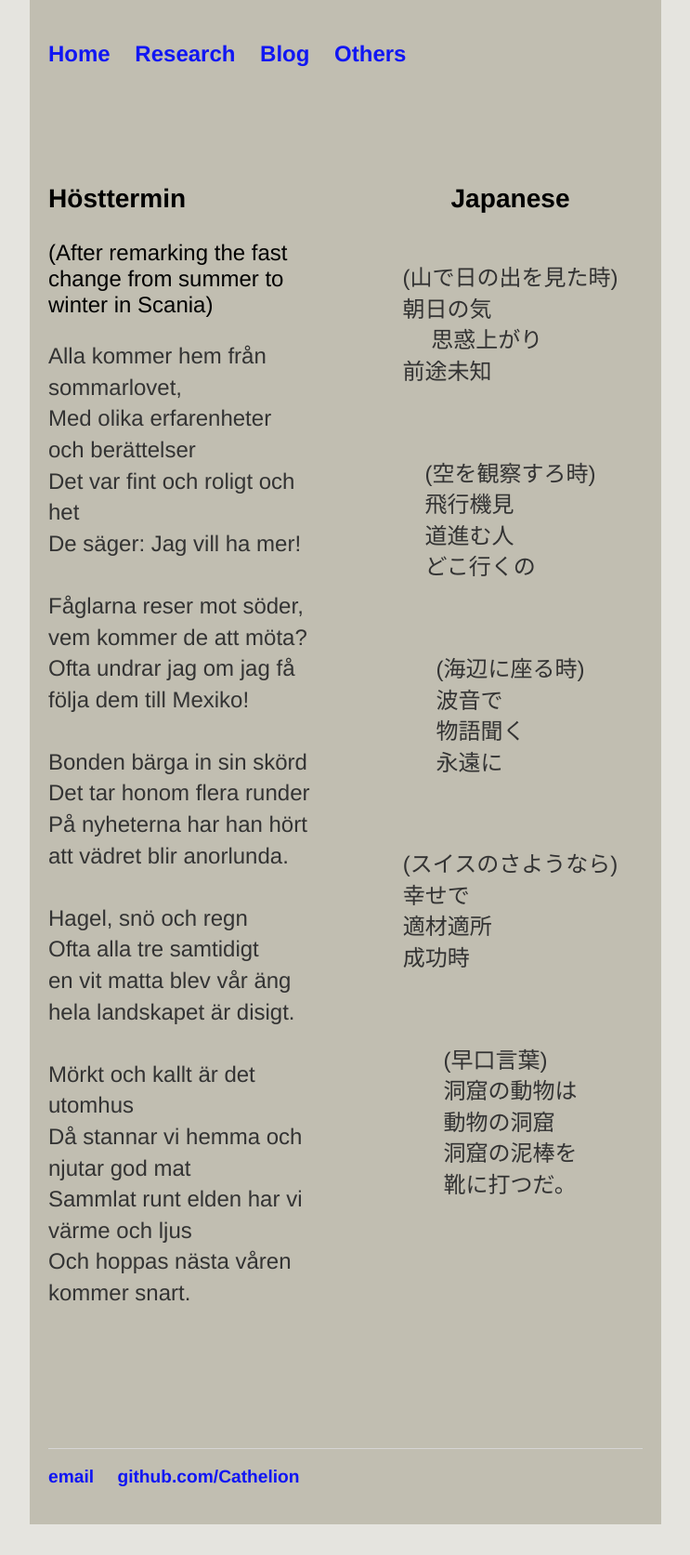
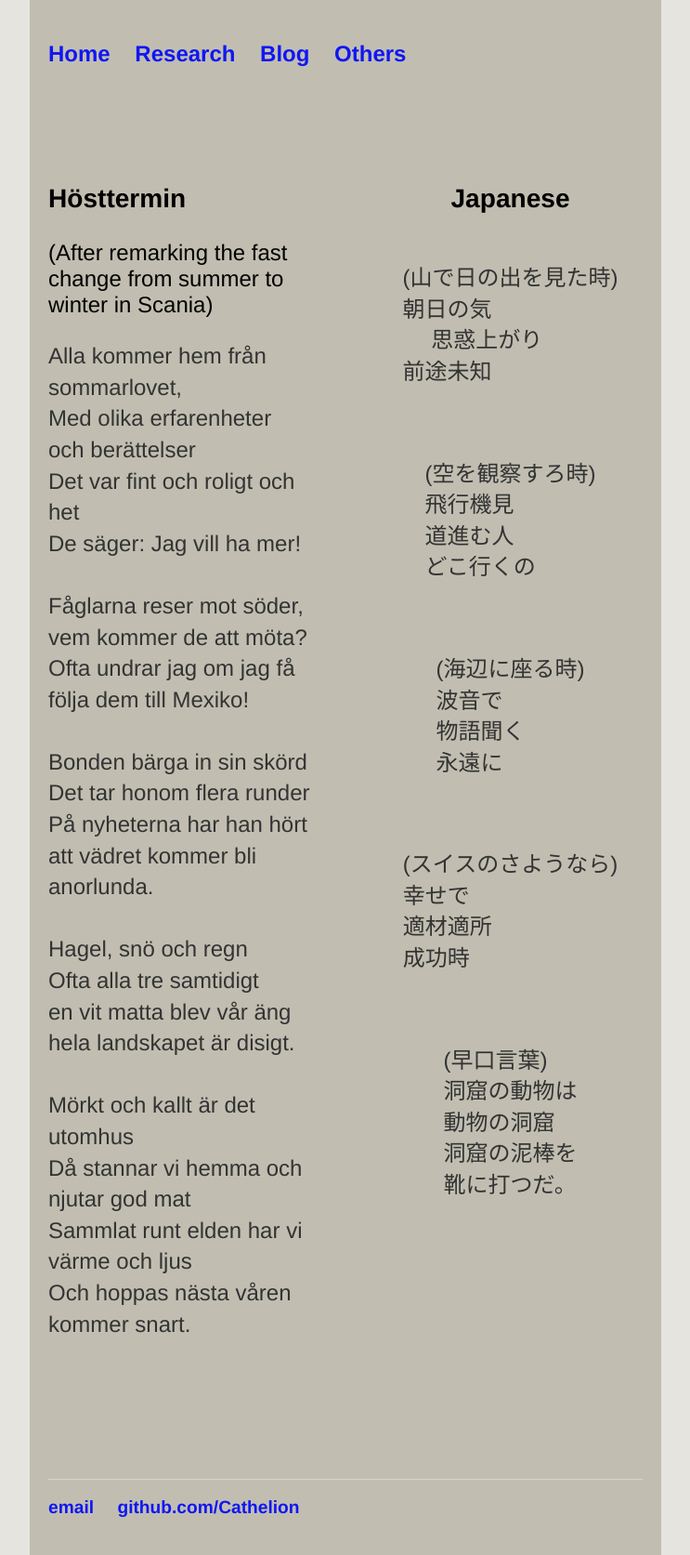
Before and after one commit to Cathelion/Cathelion.github.io, a Jekyll site: the page built from others/others.html, in a window 1280 px wide. Shown: the whole page at 93% size, without its empty margins (268-1011 px from the left). Built offline with Jekyll 4.4.1, drawn with Linux system fonts in a browser that asks for light colours; before the commit the page ends 1640 px from its top, so only the background shows below that.

Commit message:
Update others.html

```diff
--- a/others/others.html
+++ b/others/others.html
@@ -19,7 +19,7 @@ följa dem till Mexiko!<br><br>
 Bonden bärga in sin skörd<br>
 Det tar honom flera runder<br>
 På nyheterna har han hört<br>
-att vädret blir anorlunda.<br><br>
+att vädret kommer bli anorlunda.<br><br>
 Hagel, snö och regn<br>
 Ofta alla tre samtidigt<br>
 en vit matta blev vår äng<br>
```
